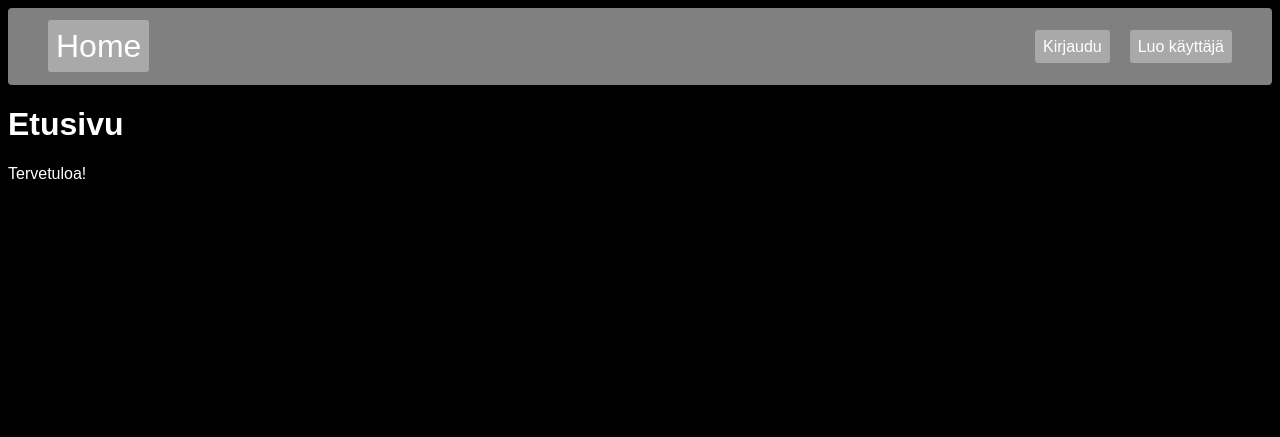
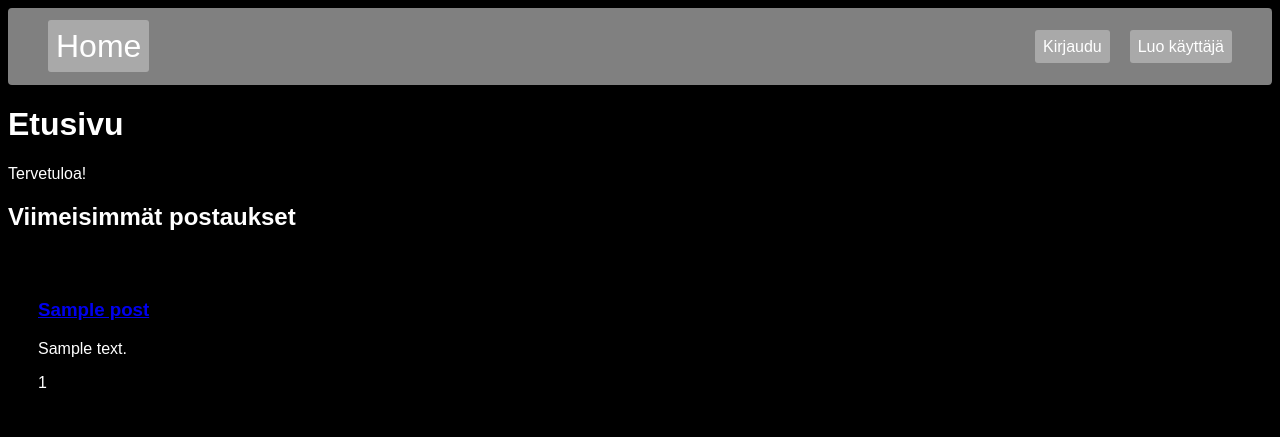
Before and after one commit to NonPlayChar/tietokone-forum, a Flask app: page / in a window 1280 px wide. Shown: the top 437 px of the page. Run offline with Flask 3, Linux system fonts and the light colour scheme; tables that the repository leaves empty hold one stand-in row (values such as "Sample post").

Commit message:
table redone, new functions, new home pgae
redesigned the posts table,
separated the secret_key token function and random user/postid function
made it so the posts show on the home page

```diff
--- a/tikawe/app.py
+++ b/tikawe/app.py
@@ -1,9 +1,9 @@
 from flask import Flask, request, render_template, redirect, session
-from database import initiate_database, create_user, login_user, fetch_user
-from functions import token
+from database import initiate_database, create_user, login_user, fetch_user, create_post, fetch_posts
+from functions import secret_key
 
 app = Flask(__name__)
-app.secret_key = token()
+app.secret_key = secret_key()
 initiate_database()
 
 loggedin_user = None
@@ -11,7 +11,8 @@ loggedin_user = None
 
 @app.route("/")
 def index():
-    return render_template('index.html')
+    posts = fetch_posts()
+    return render_template('index.html', posts=posts)
 
 
 @app.route('/register', methods=['GET', 'POST'])
@@ -68,11 +69,20 @@ def logout():
     del session['username']
     return redirect('/')
 
-@app.route('/create-post')
+@app.route('/create-post', methods=['GET', 'POST'])
 def post_page():
     if not session or not session['userid']:
         return redirect('/login')
-
+    if request.method == 'POST':
+        t = request.form['title']
+        cpu = request.form['cpu']
+        ram = request.form['ram']
+        gpu = request.form['gpu']
+        mbd = request.form['mbd']
+        storage = request.form['storage']
+        desc = request.form['desc']
+        create_post(session['userid'], t, cpu, ram, gpu, mbd, storage, repr(desc))
+        return redirect('/')
     return render_template('create-post.html')
 
 @app.route('/test')
--- a/tikawe/database.py
+++ b/tikawe/database.py
@@ -16,9 +16,17 @@ def initiate_database() -> None:
     db.execute('''CREATE TABLE IF NOT EXISTS posts (
         postid INTEGER PRIMARY KEY,
         userid INTEGER,
+        title TEXT,
+        cpu TEXT,
+        ram TEXT,
+        gpu TEXT,
+        mbd TEXT,
+        storage TEXT,
+        desc TEXT,
         timestamp INT,
         FOREIGN KEY (userid) REFERENCES userdata(userid)
     )''')
+
     db.close()
     print('database: Ready!')
 
@@ -40,6 +48,11 @@ def fetch_userids() -> list:
     db = sqlite3.connect('database.db')
     userids = db.execute('''SELECT userid FROM userdata''').fetchall()
     return userids
+
+def fetch_postids() -> list:
+    db = sqlite3.connect('database.db')
+    postids = db.execute('''SELECT postid FROM posts''').fetchall()
+    return postids
 
 def fetch_user(uid):
     db = sqlite3.connect('database.db')
@@ -63,3 +76,32 @@ def login_user(uname, pswrd) -> any:
     if epwrd == result[2]:
         return result[0:2]
     return ValueError('Invalid username or password!')
+
+def create_post(uid: int, t, c, r, g, m, s, d):
+    db = sqlite3.connect('database.db')
+    db.execute('''INSERT INTO posts
+                (postid, userid, title, cpu, ram, gpu, mbd, storage, desc, timestamp) VALUES (?, ?, ?, ?, ?, ?, ?, ?, ?, datetime('now'))
+                ''', (token(fetch_postids()), int(uid), t, c, r, g, m, s, d))
+    db.commit()
+    db.close()
+    return 'True'
+    # except Exception as e:
+    #     print('Error: ', e)
+    #     return 'False'
+
+def fetch_posts():
+    db = sqlite3.connect('database.db')
+    cursor = db.cursor()
+    scan = cursor.execute("SELECT * FROM posts ORDER BY timestamp DESC")
+
+    column_names = [description[0] for description in cursor.description]
+    posts = list()
+
+    for row in scan:
+        post_dict = {column_names[i]: row[i] for i in range(len(column_names))}
+        posts.append(post_dict)
+
+    db.close()
+
+    print(posts)
+    return posts
--- a/tikawe/static/css/base.css
+++ b/tikawe/static/css/base.css
@@ -46,3 +46,10 @@ li#home {
     font-size: 2em;
 
 }
+
+
+div.post {
+    padding: 30px;
+    border: 2px blue;
+    border-radius: 5px;
+}
--- a/tikawe/templates/index.html
+++ b/tikawe/templates/index.html
@@ -11,4 +11,17 @@
     <p>Kirjauduttu sisään käyttäjällä {{ session.username }}</p>
     {% endif %}
   </div>
+
+  <div>
+    <h2>Viimeisimmät postaukset</h2>
+    {% for post in posts %}
+      <div class="post">
+        <h3><a href="/post/{{ post.postid }}">{{ post.title }}</a></h3>
+        <p>{{ post.desc }}</p>
+        <p>{{ post.timestamp }}</p>
+      </div>
+    {% else %}
+      <p>Ei postauksia.</p>
+    {% endfor %}
+  </div>
 {% endblock %}
```
Also changed, not shown: tikawe/functions.py (+9 -9 lines), tikawe/templates/create-post.html (+22 -0 lines).
